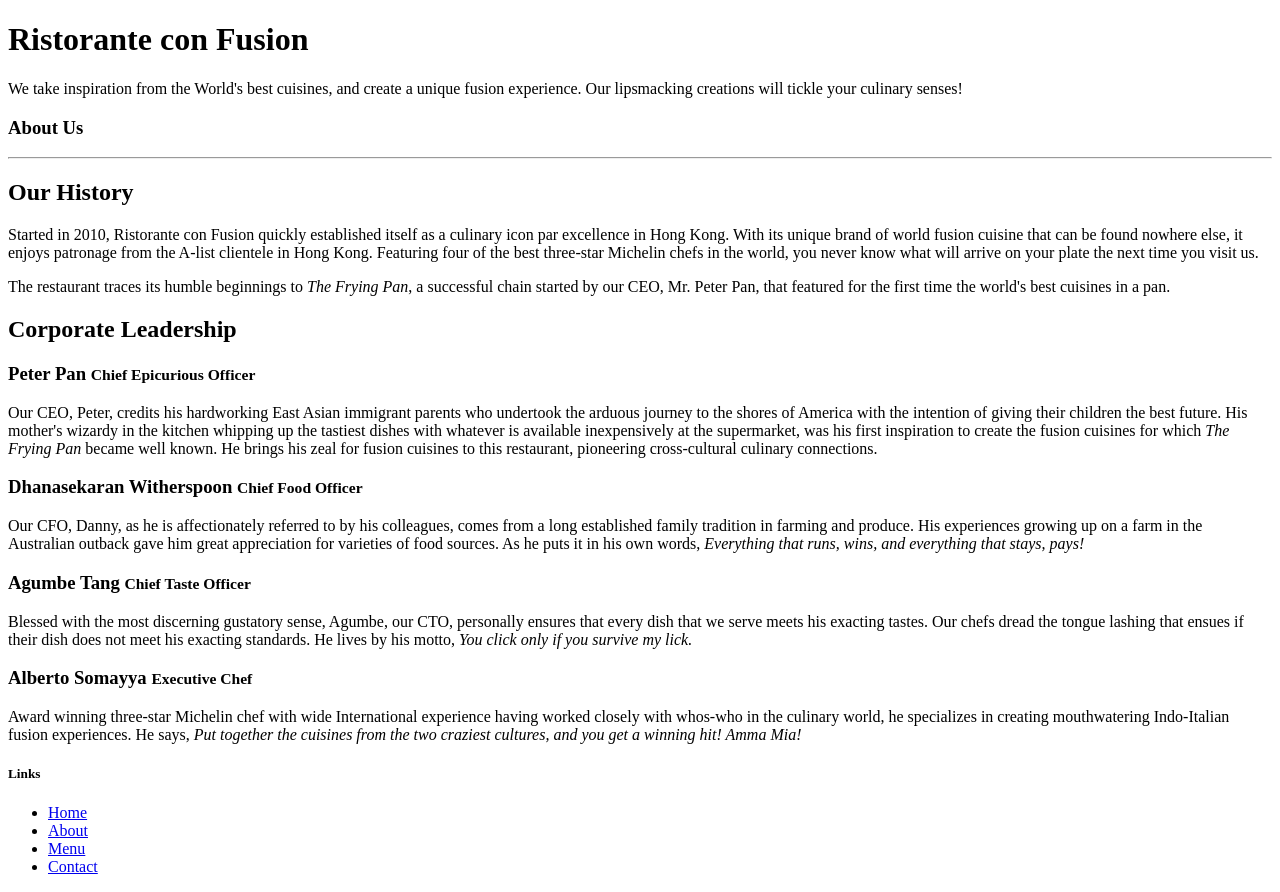
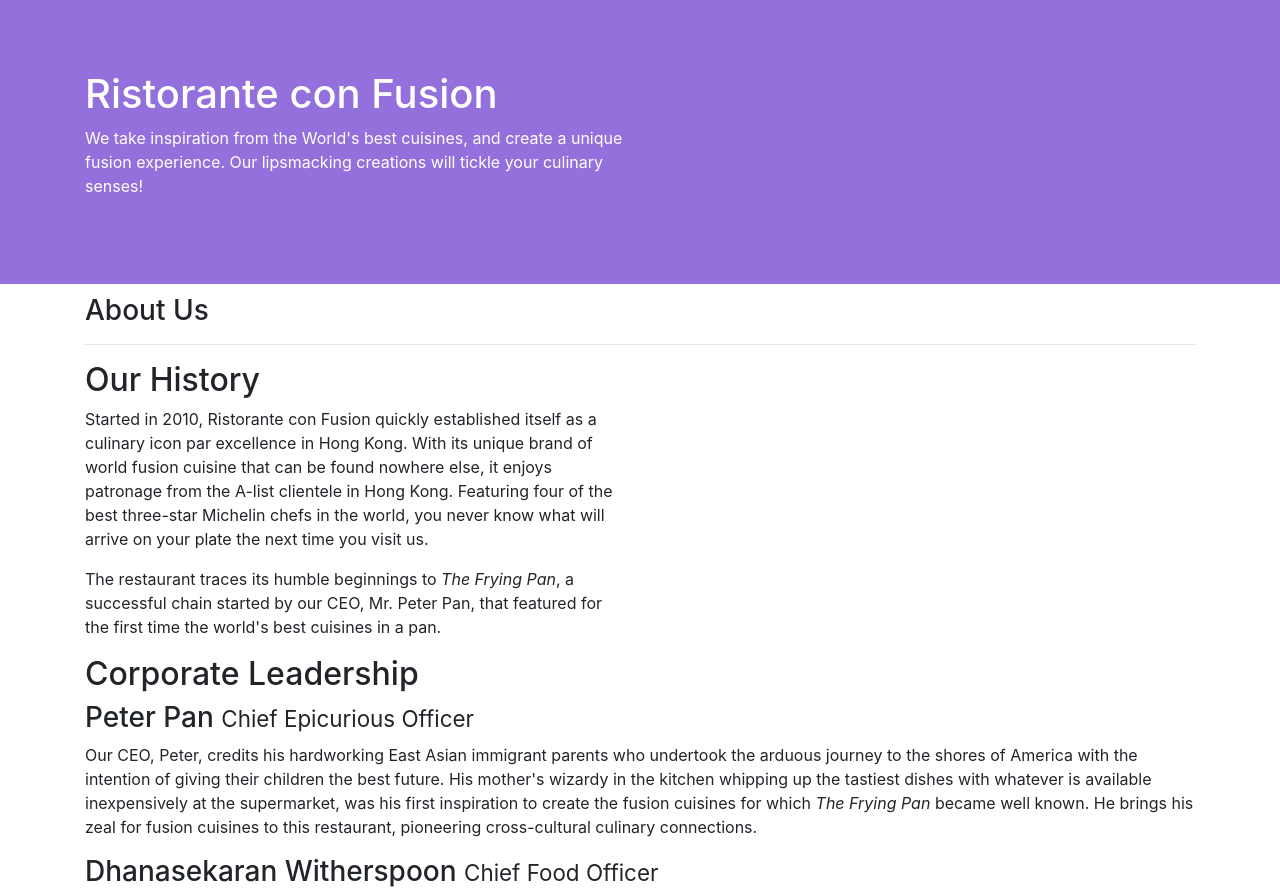
Before and after one commit to autobot-tm/conFusion, a website: page aboutus.html in a window 1280 px wide. Shown: the top 892 px of the page. Drawn offline with nearby package versions, Linux system fonts and the light colour scheme.

Commit message:
Do aboutus.html and style.css

```diff
--- a/aboutus.html
+++ b/aboutus.html
@@ -4,15 +4,26 @@
 <head>
 
     <title>Ristorante Con Fusion: About Us</title>
+    <!-- Required meta tags always come first -->
+    <meta charset="utf-8">
+    <meta name="viewport" content="width=device-width, initial-scale=1, shrink-to-fit=no">
+    <meta http-equiv="x-ua-compatible" content="ie=edge">
+    <link rel="stylesheet" href="css/style.css">
+<!-- Bootstrap CSS -->
+    <link rel="stylesheet" href="node_modules/bootstrap/dist/css/bootstrap.min.css">
+    <!-- jQuery first, then Popper.js, then Bootstrap JS. -->
+    <script src="node_modules/jquery/dist/jquery.slim.min.js"></script>
+    <script src="node_modules/popper.js/dist/umd/popper.min.js"></script>
+    <script src="node_modules/bootstrap/dist/js/bootstrap.min.js"></script>
 
 </head>
 
 <body>
 
-    <header class="jumbotron">
+    <header class="jumbotron-fluid">
         <div class="container">
             <div class="row row-header">
-                <div class="col-12 col-sm-6">
+                <div class="col-12 col-sm-6 ">
                     <h1>Ristorante con Fusion</h1>
                     <p>We take inspiration from the World's best cuisines, and create a unique fusion experience. Our lipsmacking creations will tickle your culinary senses!</p>
                 </div>
@@ -21,17 +32,17 @@
             </div>
         </div>
     </header>
-
-    <div>
-        <div>
-            <div>
+    <!-- kéo dài chiều rộng theo hàng -->
+    <div class="container">
+        <div class="row row-content-1">
+            <div class="col-12">
                <h3>About Us</h3>
                <hr>
             </div>
         </div>
-
-        <div>
-            <div>
+        <!-- chia khung -->
+        <div class="row">
+            <div class="col col-sm-6">
                 <h2>Our History</h2>
                 <p>Started in 2010, Ristorante con Fusion quickly established itself as a culinary icon par excellence in Hong Kong. With its unique brand of world fusion cuisine that can be found nowhere else, it enjoys patronage from the A-list clientele in Hong Kong.  Featuring four of the best three-star Michelin chefs in the world, you never know what will arrive on your plate the next time you visit us.</p>
                 <p>The restaurant traces its humble beginnings to <em>The Frying Pan</em>, a successful chain started by our CEO, Mr. Peter Pan, that featured for the first time the world's best cuisines in a pan.</p>
@@ -40,18 +51,19 @@
             </div>
         </div>
 
-
-        <div>
-            <div>
+        <!-- chia khung section Corporate Leadership -->
+        <!-- Bootstraps classes -->
+        <div class="row">
+            <div class="col-12">
                 <h2>Corporate Leadership</h2>
                 <h3>Peter Pan <small>Chief Epicurious Officer</small></h3>
-                <p>Our CEO, Peter, credits his hardworking East Asian immigrant parents who undertook the arduous journey to the shores of America with the intention of giving their children the best future. His mother's wizardy in the kitchen whipping up the tastiest dishes with whatever is available inexpensively at the supermarket, was his first inspiration to create the fusion cuisines for which <em>The Frying Pan</em> became well known. He brings his zeal for fusion cuisines to this restaurant, pioneering cross-cultural culinary connections.</p>
+                <p class="d-none d-sm-block">Our CEO, Peter, credits his hardworking East Asian immigrant parents who undertook the arduous journey to the shores of America with the intention of giving their children the best future. His mother's wizardy in the kitchen whipping up the tastiest dishes with whatever is available inexpensively at the supermarket, was his first inspiration to create the fusion cuisines for which <em>The Frying Pan</em> became well known. He brings his zeal for fusion cuisines to this restaurant, pioneering cross-cultural culinary connections.</p>
                 <h3>Dhanasekaran Witherspoon <small>Chief Food Officer</small></h3>
-                <p>Our CFO, Danny, as he is affectionately referred to by his colleagues, comes from a long established family tradition in farming and produce. His experiences growing up on a farm in the Australian outback gave him great appreciation for varieties of food sources. As he puts it in his own words, <em>Everything that runs, wins, and everything that stays, pays!</em></p>
+                <p class="d-none d-sm-block">Our CFO, Danny, as he is affectionately referred to by his colleagues, comes from a long established family tradition in farming and produce. His experiences growing up on a farm in the Australian outback gave him great appreciation for varieties of food sources. As he puts it in his own words, <em>Everything that runs, wins, and everything that stays, pays!</em></p>
                 <h3>Agumbe Tang <small>Chief Taste Officer</small></h3>
-                <p>Blessed with the most discerning gustatory sense, Agumbe, our CTO, personally ensures that every dish that we serve meets his exacting tastes. Our chefs dread the tongue lashing that ensues if their dish does not meet his exacting standards. He lives by his motto, <em>You click only if you survive my lick.</em></p>
+                <p class="d-none d-sm-block">Blessed with the most discerning gustatory sense, Agumbe, our CTO, personally ensures that every dish that we serve meets his exacting tastes. Our chefs dread the tongue lashing that ensues if their dish does not meet his exacting standards. He lives by his motto, <em>You click only if you survive my lick.</em></p>
                 <h3>Alberto Somayya <small>Executive Chef</small></h3>
-                <p>Award winning three-star Michelin chef with wide International experience having worked closely with whos-who in the culinary world, he specializes in creating mouthwatering Indo-Italian fusion experiences. He says, <em>Put together the cuisines from the two craziest cultures, and you get a winning hit! Amma Mia!</em></p>
+                <p class="d-none d-sm-block">Award winning three-star Michelin chef with wide International experience having worked closely with whos-who in the culinary world, he specializes in creating mouthwatering Indo-Italian fusion experiences. He says, <em>Put together the cuisines from the two craziest cultures, and you get a winning hit! Amma Mia!</em></p>
             </div>
        </div>
 
--- a/css/style.css
+++ b/css/style.css
@@ -2,6 +2,7 @@
     margin:0px auto;
     padding:0px;
 }
+
 
 .row-content {
     margin: 0px auto;
@@ -10,21 +11,25 @@
     min-height: 400px;
 }
 
+.row-content-1 {
+    margin-top: 10px;
+}
+
 .footer {
     background-color: #D1C4E9;
     margin: 0px auto;
     padding: 20px 0px 20px 0px;
 }
 
-.jumbotron{
+.jumbotron-fluid{
     padding: 70px 30px 70px 30px;
     margin: 0px auto;
-    background: #9575CD;
-    color:floralwhite;
+    background-color:mediumpurple;
+    color:rgb(255, 255, 255);
 }
 
 address{
-    font-size: 80px;
+    font-size: 10px;
     margin: 0px;
     color: #0f0f0f;
 }
```
